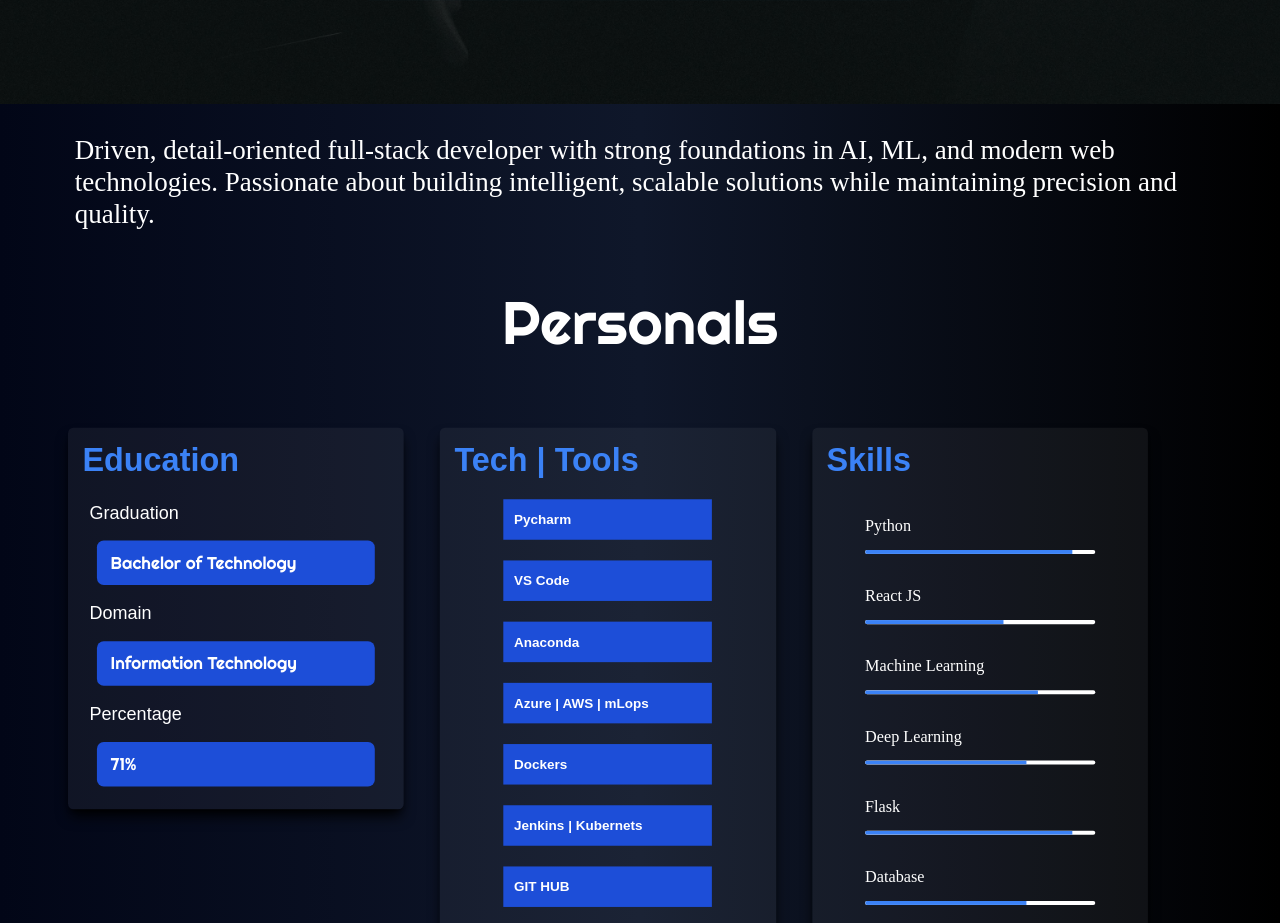
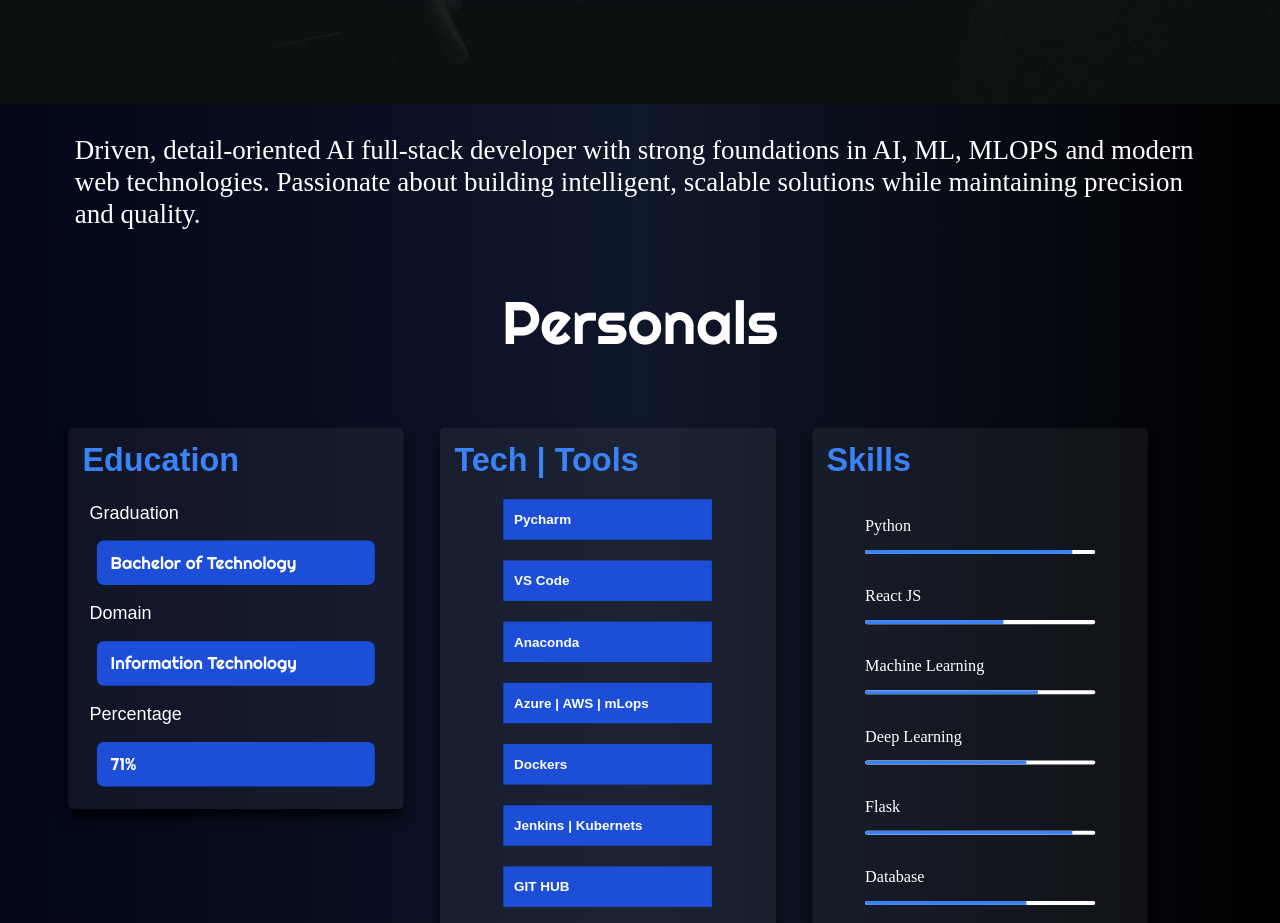
Before and after one commit to KathirvelMurugesan/kathir-protfolio, a React (Vite) app: page / in a window 1280 px wide. Shown: the part 792-1715 px from the top of the page. Built offline with nearby package versions, Linux system fonts and the light colour scheme; a web font is replaced by a local one.

Commit message:
Update App.jsx

```diff
--- a/src/App.jsx
+++ b/src/App.jsx
@@ -14,7 +14,7 @@ const App = () => {
     <Header/>
     <Mainpage/>
        <p className='text-base lg:text-3xl md:text-lg text-white-800 font-raw py-2 my-4 px-3 scale-95 sm:scale-90'>
-Driven, detail-oriented full-stack developer with strong foundations in AI, ML, and modern web technologies.
+Driven, detail-oriented AI full-stack developer with strong foundations in AI, ML, MLOPS and modern web technologies.
 Passionate about building intelligent, scalable solutions while maintaining precision and quality. </p>
     <Page2/>
         <p className='text-base lg:text-3xl md:text-lg text-white-800 font-raw py-2 my-4 px-3 scale-95 sm:scale-90'>
```
